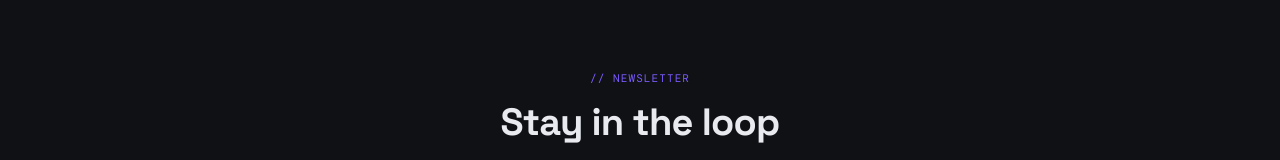
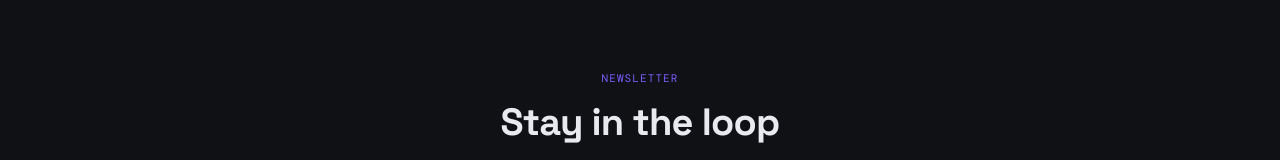
Before and after one commit to JPBelley/jeanphilippebelley-2026, a Next.js app: page / in a window 1280 px wide. Shown: the part 4641-4801 px from the top of the page. Built offline with nearby package versions, Linux system fonts and the light colour scheme; no server answers; a web font is replaced by a local one.

Commit message:
Newletter removed //

```diff
--- a/app/components/NewsletterSection.jsx
+++ b/app/components/NewsletterSection.jsx
@@ -156,7 +156,7 @@ export default function NewsletterSection() {
     <section className="newsletter-root border-t border-ui">
       <div className="max-w-6xl mx-auto px-[60px] max-[640px]:px-10 py-20 flex flex-col items-center text-center">
 
-        <p className="font-mono text-[11px] uppercase tracking-widest text-violet mb-3">// newsletter</p>
+        <p className="font-mono text-[11px] uppercase tracking-widest text-violet mb-3">newsletter</p>
         <h2 className="text-[clamp(24px,3vw,38px)] font-bold leading-tight tracking-[-0.02em] mb-3">
           Stay in the loop
         </h2>
```
